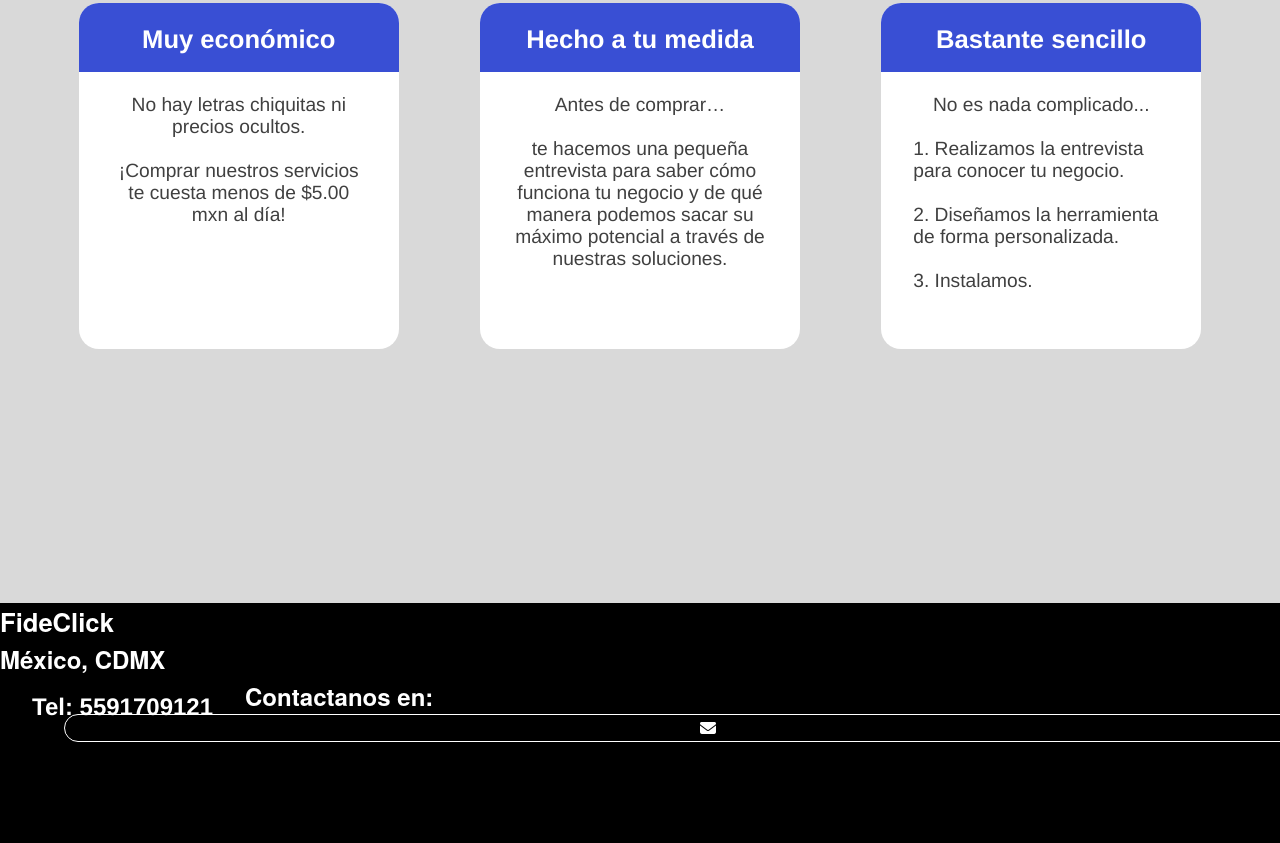
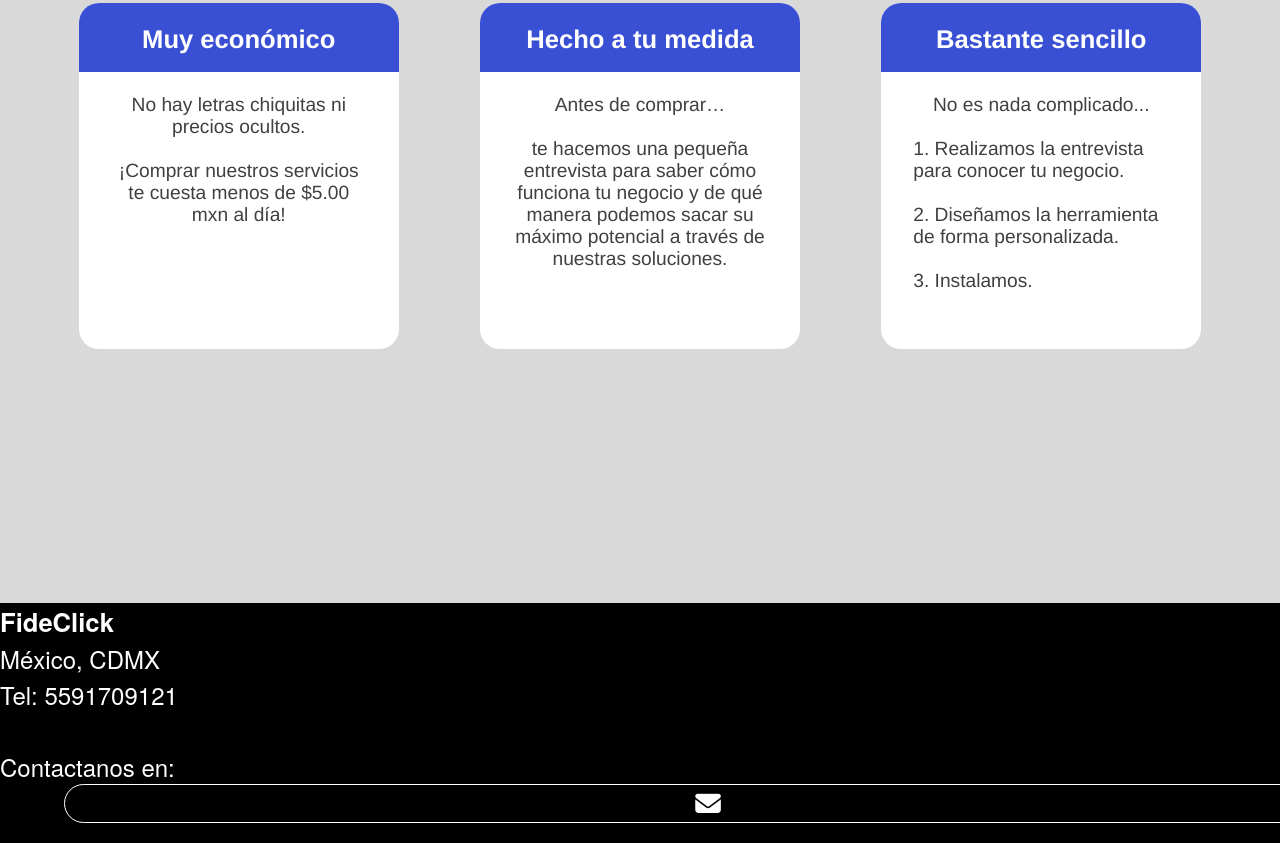
Before and after one commit to Jose8589/demo, a plain HTML site: page index.html in a window 1280 px wide. Shown: the part 2565-3408 px from the top of the page. Drawn offline with nearby package versions, Linux system fonts and the light colour scheme.

Commit message:
Add files via upload

```diff
--- a/index.html
+++ b/index.html
@@ -124,10 +124,10 @@
 
 </div>
 <div class="piepagina">
-<label>FideClick</label><br>
-<label class="letrapie">México, CDMX</label><p>
-<a class="letrapie" href="tel:5591709121">Tel: 5591709121</a><p>
-<label class="letrapie">Contactanos en:</label><p>
+<label style="font-weight: bold;">FideClick</label><br>
+<label class="letrapie">México, CDMX</label><br>
+<label class="letrapie" onclick=" window.open('tel:5591709121')">Tel: 5591709121</label><br><br>
+<label class="letrapie">Contactanos en:</label><br>
 <i onClick="window.open('mailto:fideclick@gmail.com')" class="fas fa-envelope fa-stack-1x contacto"></i>
 
 </div>
@@ -139,10 +139,10 @@
     width: 100vw;
     background-color: black;
     color: white;
-    font-size: 2vw; font-family: HelveticaNeue; font-weight: bold;
+    font-size: 2vw; font-family: HelveticaNeue;
   }
 @media only screen and (min-width: 630px) {
-  .contacto{font-size: 2vh; border: .5px solid white; border-radius: 50px; padding: 5px 3px; overflow: auto; margin: 0% 5%;cursor: pointer;}
+  .contacto{font-size: 2vw; border: .5px solid white; border-radius: 50px; padding: 5px 3px; overflow: auto; margin: 0% 5%;cursor: pointer;}
   .letrapie{font-size: 3vh; color: white; text-align: left;}
 .subtitulo{font-size: 2vw;}
 .subtitulo2{font-size: 1.5vw;}
```
